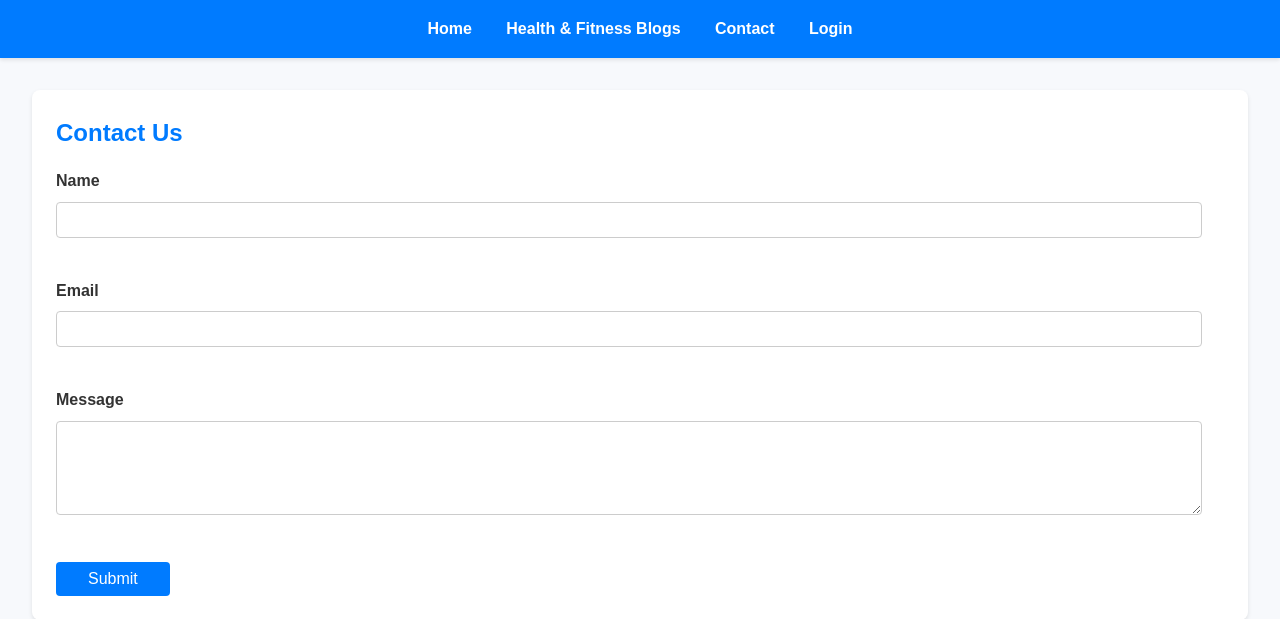
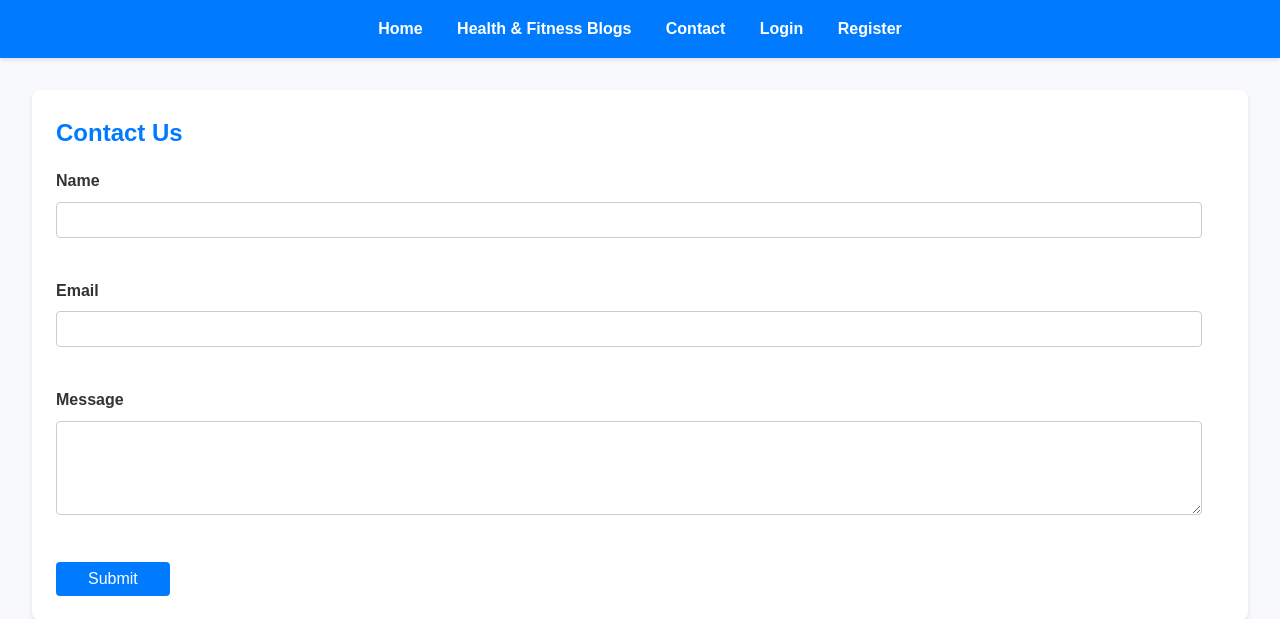
Before and after one commit to kipsamoh/BMIcalculator-WebApp_backed, a Flask app: page /contact in a window 1280 px wide. Shown: the top 619 px of the page. Run offline with Flask 3, Linux system fonts and the light colour scheme.

Commit message:
Update base.html

```diff
--- a/templates/base.html
+++ b/templates/base.html
@@ -14,6 +14,7 @@
                 <li><a href="{{ url_for('health_fitness_blogs') }}">Health & Fitness Blogs</a></li>
                 <li><a href="{{ url_for('contact') }}">Contact</a></li>
                 <li><a href="{{ url_for('login') }}">Login</a></li>
+                <li><a href="{{ url_for('register') }}">Register</a></li>
             </ul>
         </nav>
     </header>
```
